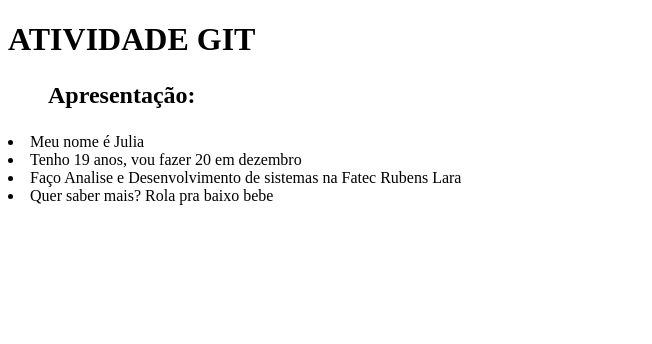
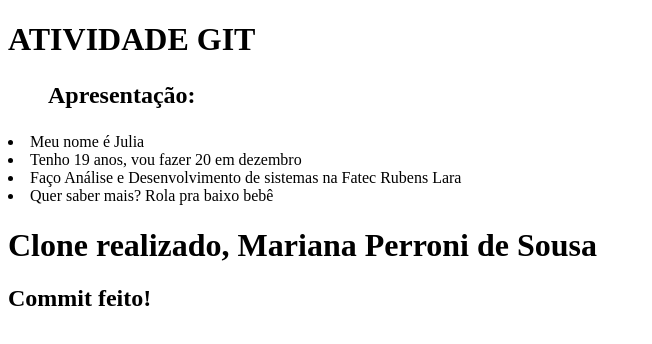
Before and after one commit to brodowsky-dev/scm, a plain HTML site: page index.html in a window 1280 px wide. Shown: the whole page, without its empty margins (0-652 px from the left). Drawn offline with Linux system fonts and the light colour scheme.

Commit message:
Alteração do arquivo da Julia feito pela Mariana

```diff
--- a/index.html
+++ b/index.html
@@ -10,7 +10,10 @@
     <h2><Ul>Apresentação:</Ul></h2>
         <li>Meu nome é Julia</li>
         <li>Tenho 19 anos, vou fazer 20 em dezembro</li>
-        <li>Faço Analise e Desenvolvimento de sistemas na Fatec Rubens Lara</li>
-        <li>Quer saber mais? Rola pra baixo bebe</li>
+        <li>Faço Análise e Desenvolvimento de sistemas na Fatec Rubens Lara</li>
+        <li>Quer saber mais? Rola pra baixo bebê</li>
+
+        <h1>Clone realizado, Mariana Perroni de Sousa </h1>
+        <h2>Commit feito!</h2>
 </body>
 </html>
```
